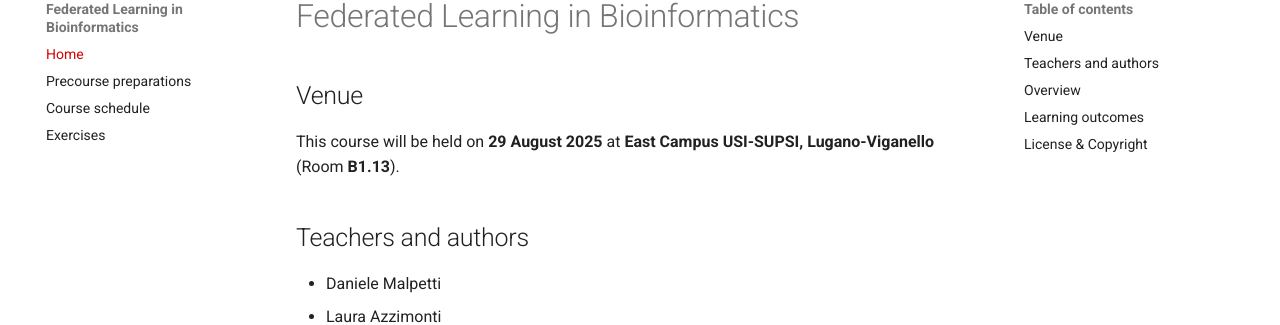
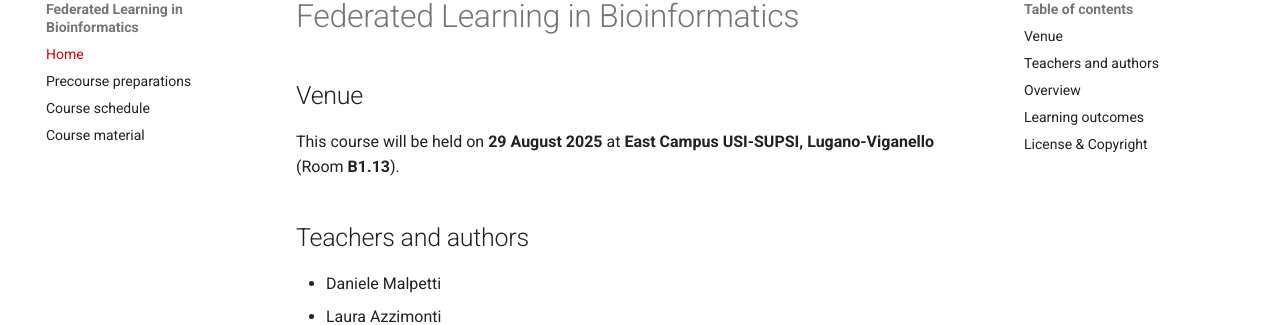
Before and after one commit to sib-swiss/federated-learning-training, an MkDocs documentation site: the page built from docs/index.md, in a window 1280 px wide. Shown: the part 102-427 px from the top of the page. Built offline with MkDocs 1.6.1 and Material for MkDocs 9.7.7, drawn with Linux system fonts in a browser that asks for light colours; comment, search, counter and statistics services are not loaded.

Commit message:
updated course material info

```diff
--- a/mkdocs.yml
+++ b/mkdocs.yml
@@ -3,7 +3,7 @@
     - Home: index.md
     - Precourse preparations: precourse.md
     - Course schedule: course_schedule.md
-    - Exercises: exercises.md
+    - Course material: course_material.md
 
 theme:
   name: material
```
Also changed, not shown: docs/course_material.md (added, +2 -0 lines), docs/exercises.md (deleted).
